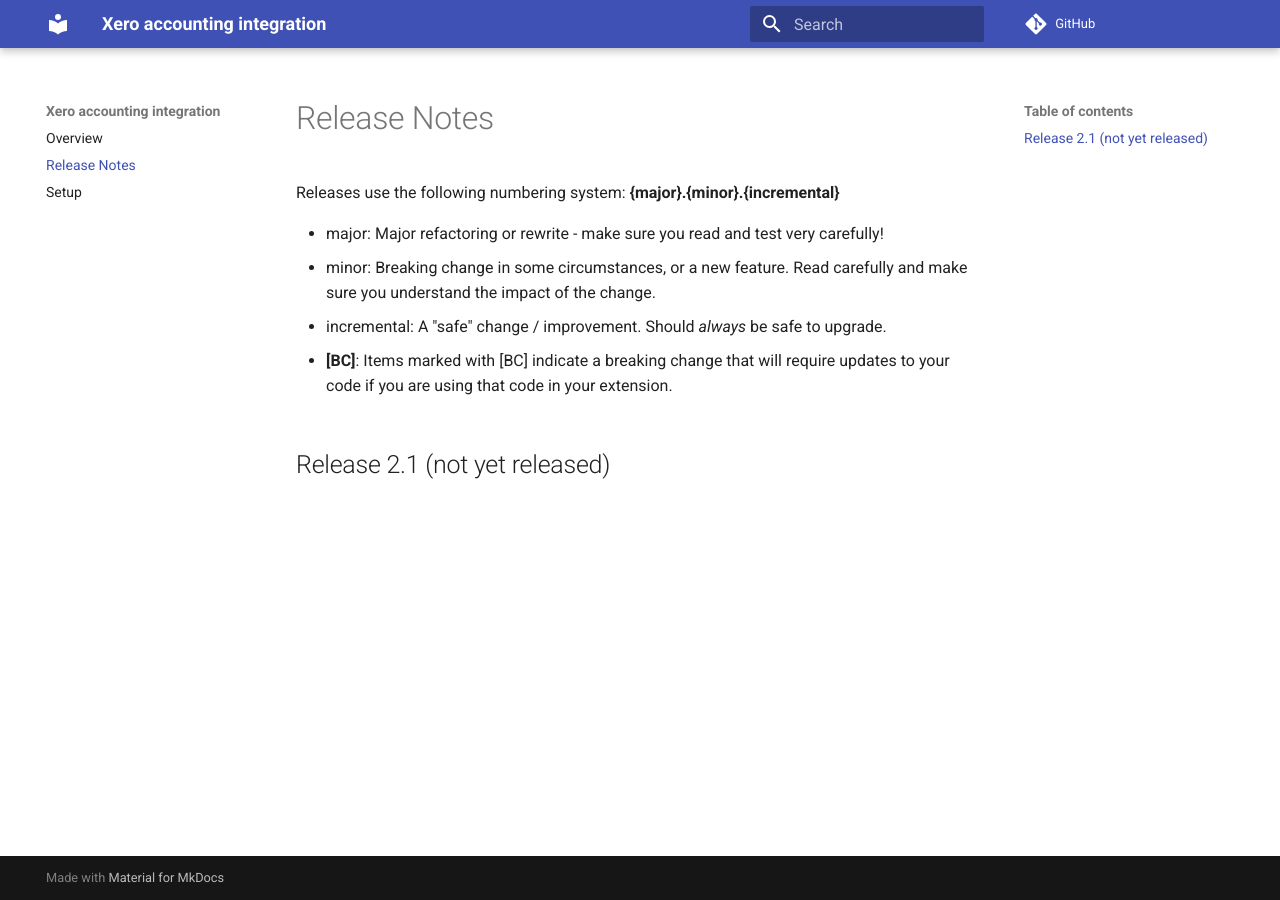
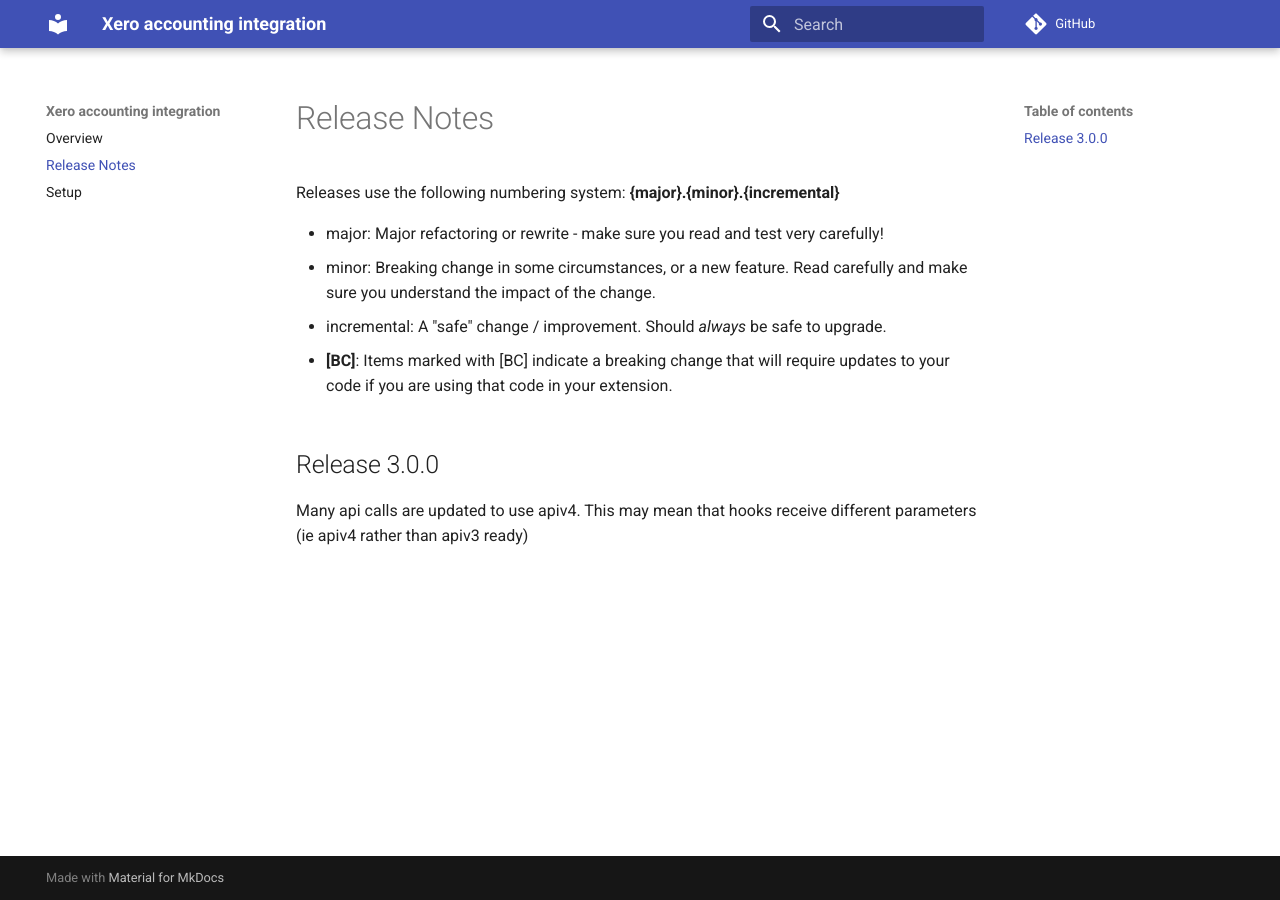
Before and after one commit to eileenmcnaughton/nz.co.fuzion.civixero, an MkDocs documentation site: the page built from docs/releasenotes.md, in a window 1280 px wide. Built offline with MkDocs 1.6.1 and Material for MkDocs 9.7.7, drawn with Linux system fonts in a browser that asks for light colours; comment, search, counter and statistics services are not loaded.

Commit message:
Increment version, note that changes may break hooks code
Notably Agileware has some extensions that may be impacted by
the change of from apiv4 to v4 params in some places

```diff
--- a/docs/releasenotes.md
+++ b/docs/releasenotes.md
@@ -9,4 +9,6 @@ Releases use the following numbering system:
 
 * **[BC]**: Items marked with [BC] indicate a breaking change that will require updates to your code if you are using that code in your extension.
 
-## Release 2.1 (not yet released)
+## Release 3.0.0
+Many api calls are updated to use apiv4. This may mean that hooks receive
+different parameters (ie apiv4 rather than apiv3 ready)
--- a/info.xml
+++ b/info.xml
@@ -17,7 +17,7 @@
     <email>eileen@fuzion.co.nz</email>
   </maintainer>
   <releaseDate>2023-05-04</releaseDate>
-  <version>2.1.5</version>
+  <version>3.0.0</version>
   <develStage>stable</develStage>
   <compatibility>
     <ver>5.74</ver>
```
